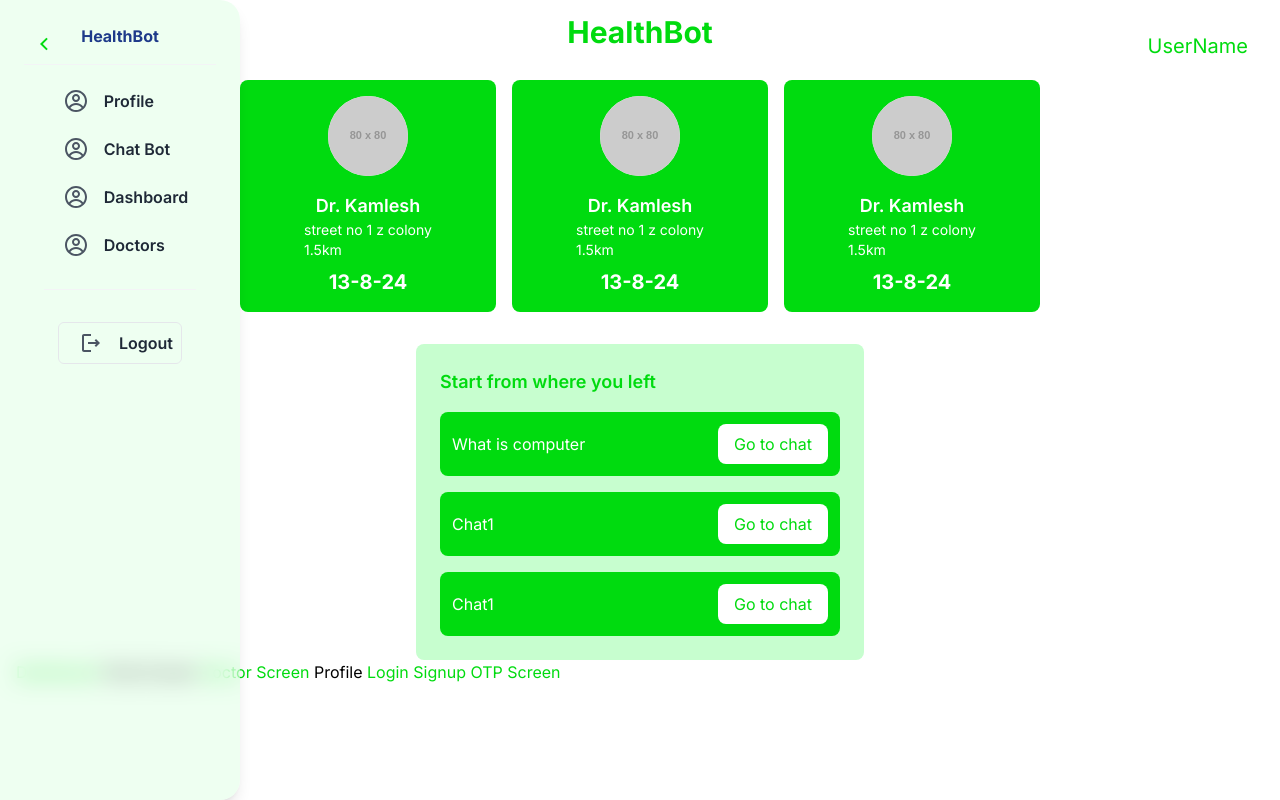
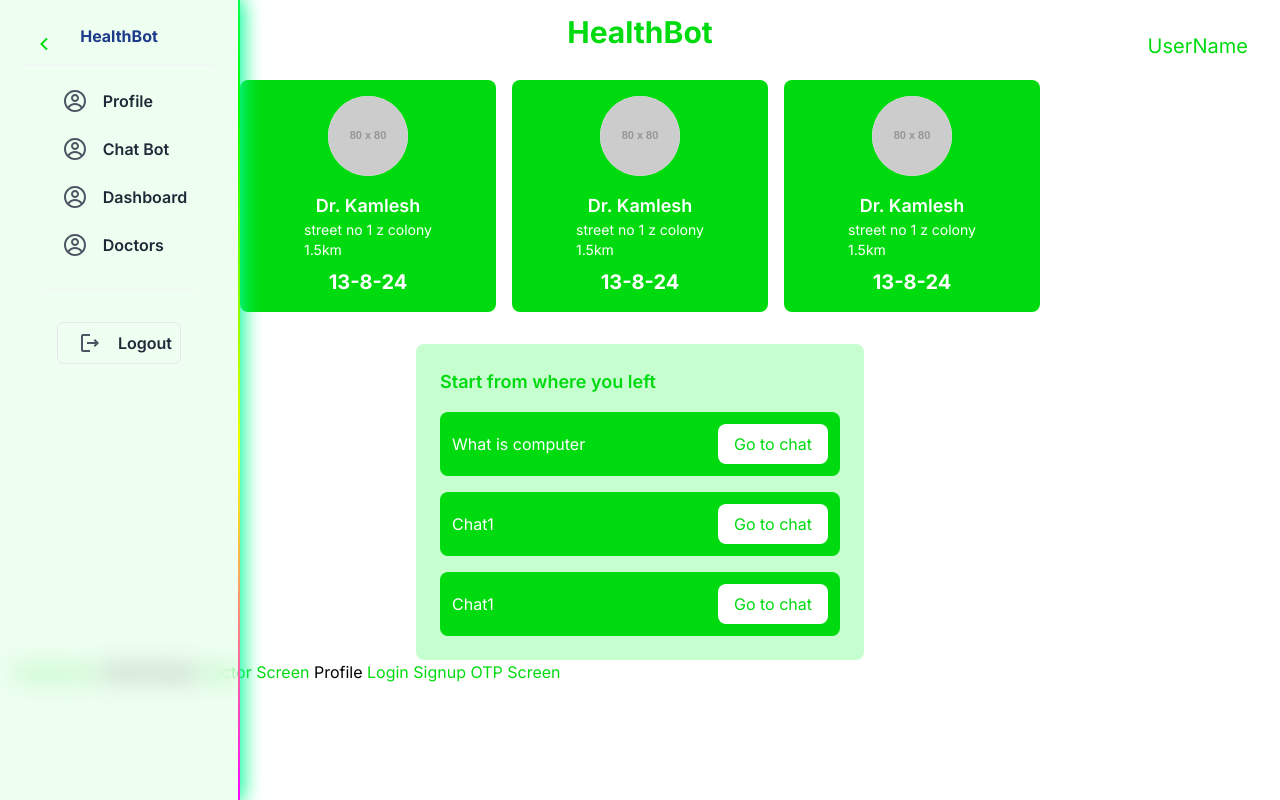
Before and after one commit to sarmadhamdani02/HealthBot.ai, a Next.js app: page /dashboard in a window 1280 px wide. Both pictures are taken after a click on the icon 44 px from the left and 44 px from the top of the page. Built offline with nearby package versions, Linux system fonts and the light colour scheme.

Commit message:
update globals.css and Drawer.tsx : added cool neon effect to side bar

```diff
--- a/src/app/globals.css
+++ b/src/app/globals.css
@@ -7,6 +7,32 @@
   --background-start-rgb: 214, 219, 220;
   --background-end-rgb: 255, 255, 255;
 }
+
+.neon-border {
+  position: relative;
+  border-right: 2px solid transparent;
+  border-image: linear-gradient(45deg, #ff00ff, #00ffff, #00ff00, #ffff00) 1;
+  animation: neon-move 5s ease-in-out infinite;
+}
+
+/* Keyframes for the animation */
+@keyframes neon-move {
+  0% {
+    border-image: linear-gradient(45deg, #ff00ff, #00ffff, #00ff00, #ffff00) 1;
+    box-shadow: 0 0 20px rgba(255, 0, 255, 0.8), 0 0 20px rgba(0, 255, 255, 0.8);
+  }
+  50% {
+    border-image: linear-gradient(135deg, #00ffff, #00ff00, #ffff00, #ff00ff) 1;
+    box-shadow: 0 0 20px rgba(0, 255, 255, 0.8), 0 0 20px rgba(0, 255, 0, 0.8);
+  }
+  100% {
+    border-image: linear-gradient(45deg, #ff00ff, #00ffff, #00ff00, #ffff00) 1;
+    box-shadow: 0 0 20px rgba(255, 0, 255, 0.8), 0 0 20px rgba(0, 255, 255, 0.8);
+  }
+}
+
+
+
 
 @media (prefers-color-scheme: dark) {
   :root {
--- a/src/components/Drawer.tsx
+++ b/src/components/Drawer.tsx
@@ -5,12 +5,12 @@ import { CgProfile } from "react-icons/cg";
 
 function SideNavbar() {
   return (
-    <div className=" ">
+    <div className="">
       <Disclosure as="nav">
         <DisclosureButton className="absolute top-4 right-4 inline-flex items-center peer justify-center rounded-md p-2 text-gray-800 hover:bg-gray-900 hover:text-white focus:outline-none focus:ring-2 focus:ring-inset focus:ring-white group">
         </DisclosureButton>
-        <div className="p-6 w-1/2 h-screen bg-[#c7fecf] bg-opacity-30 rounded-r-[20px]  backdrop-filter backdrop-blur-md fixed top-0 -left-96 lg:left-0 lg:w-60 peer-focus:left-0 peer:transition ease-out delay-150 duration-200 shadow-lg ">
-          <div className="flex flex-col justify-start items-center ">
+        <div className="p-6 w-1/2 h-screen bg-[#c7fecf] bg-opacity-30 backdrop-filter backdrop-blur-md fixed top-0 -left-96 lg:left-0 lg:w-60 peer-focus:left-0 peer:transition ease-out delay-150 duration-200 shadow-lg neon-border">
+          <div className="flex flex-col justify-start items-center">
             <h1 className="text-base text-center cursor-pointer font-bold text-blue-900 border-b border-gray-100 pb-4 w-full">
               HealthBot
             </h1>
```
